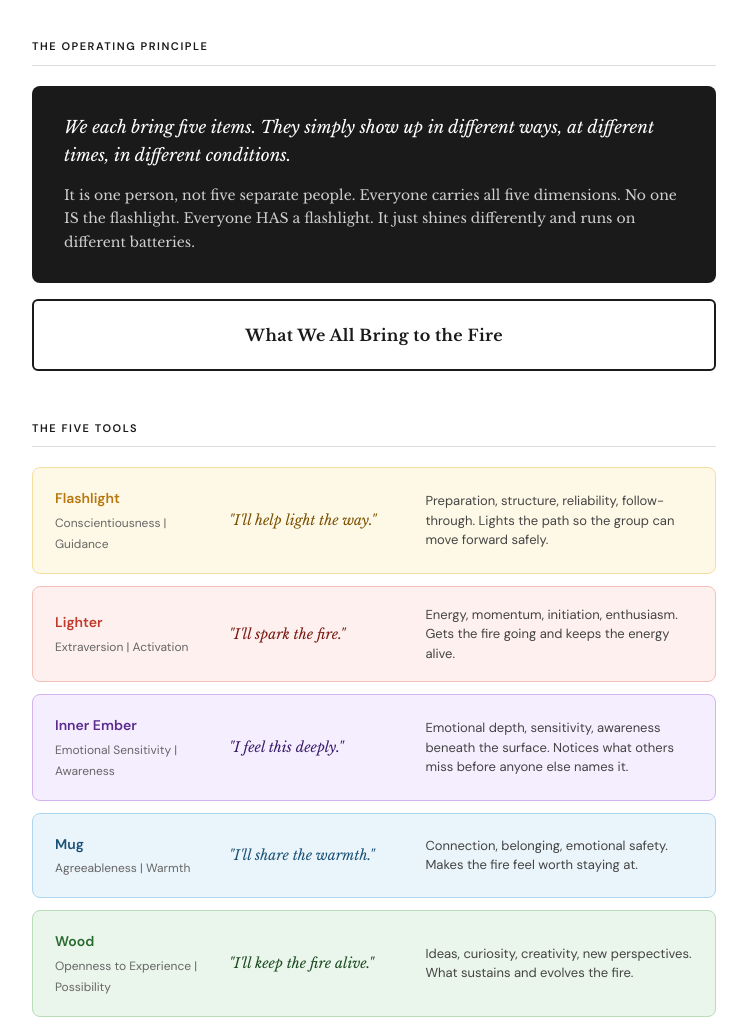
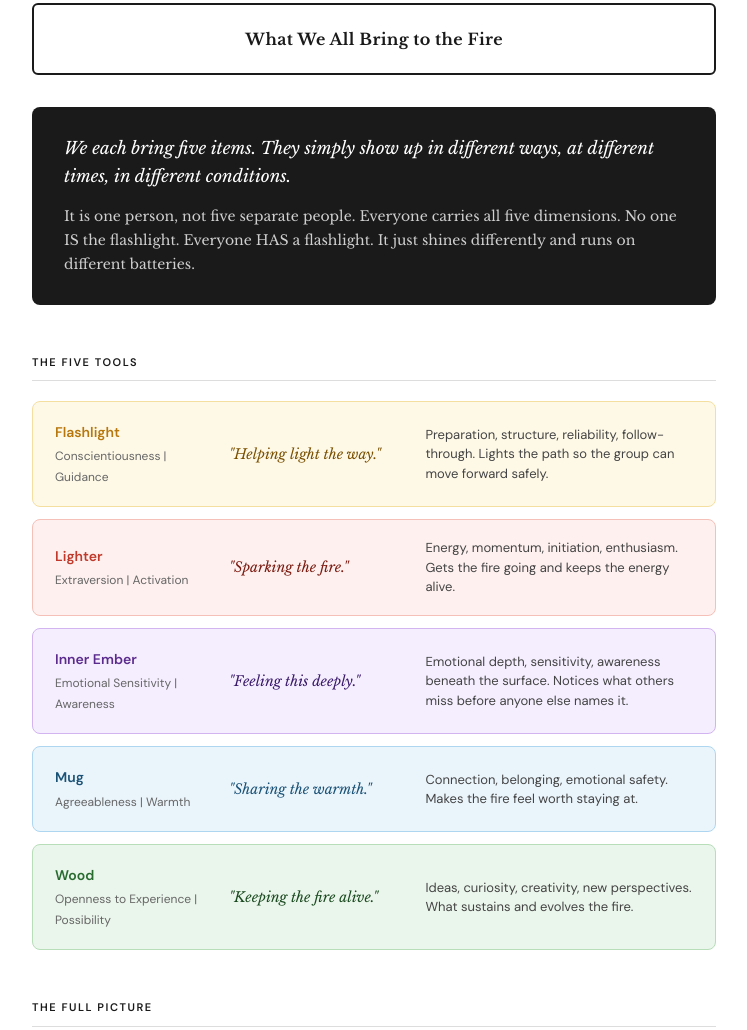
Before and after one commit to EmberPerspectives/EP-Website, a plain HTML site: page index.html in a window 1280 px wide. Shown: the part 628-1658 px from the top of the page, without its empty margins (266-1013 px from the left). Drawn offline with nearby package versions, Linux system fonts and the light colour scheme.

Commit message:
Update index.html
Updated Tool Quotes and Header

```diff
--- a/index.html
+++ b/index.html
@@ -488,15 +488,13 @@
 <p>A symbolic framework that helps people understand what they naturally bring to shared human experiences.</p>
 <p class="question-line">Why does the same fire feel completely different depending on who and what's around it?</p>
 
-<h2>The Operating Principle</h2>
+<div class="bring-statement">
+  <p>What We All Bring to the Fire</p>
+</div>
 
 <div class="core-principle no-break">
   <p>We each bring five items. They simply show up in different ways, at different times, in different conditions.</p>
   <p class="core-principle-sub">It is one person, not five separate people. Everyone carries all five dimensions. No one IS the flashlight. Everyone HAS a flashlight. It just shines differently and runs on different batteries.</p>
-</div>
-
-<div class="bring-statement">
-  <p>What We All Bring to the Fire</p>
 </div>
 
 <h2>The Five Tools</h2>
@@ -507,7 +505,7 @@
       <div class="tool-name">Flashlight</div>
       <div class="tool-dimension">Conscientiousness | Guidance</div>
     </div>
-    <div class="tool-phrase">"I'll help light the way."</div>
+    <div class="tool-phrase">"Helping light the way."</div>
     <div class="tool-description">Preparation, structure, reliability, follow-through. Lights the path so the group can move forward safely.</div>
   </div>
   <div class="tool-row lighter no-break">
@@ -515,7 +513,7 @@
       <div class="tool-name">Lighter</div>
       <div class="tool-dimension">Extraversion | Activation</div>
     </div>
-    <div class="tool-phrase">"I'll spark the fire."</div>
+    <div class="tool-phrase">"Sparking the fire."</div>
     <div class="tool-description">Energy, momentum, initiation, enthusiasm. Gets the fire going and keeps the energy alive.</div>
   </div>
   <div class="tool-row ember no-break">
@@ -523,7 +521,7 @@
       <div class="tool-name">Inner Ember</div>
       <div class="tool-dimension">Emotional Sensitivity | Awareness</div>
     </div>
-    <div class="tool-phrase">"I feel this deeply."</div>
+    <div class="tool-phrase">"Feeling this deeply."</div>
     <div class="tool-description">Emotional depth, sensitivity, awareness beneath the surface. Notices what others miss before anyone else names it.</div>
   </div>
   <div class="tool-row mug no-break">
@@ -531,7 +529,7 @@
       <div class="tool-name">Mug</div>
       <div class="tool-dimension">Agreeableness | Warmth</div>
     </div>
-    <div class="tool-phrase">"I'll share the warmth."</div>
+    <div class="tool-phrase">"Sharing the warmth."</div>
     <div class="tool-description">Connection, belonging, emotional safety. Makes the fire feel worth staying at.</div>
   </div>
   <div class="tool-row wood no-break">
@@ -539,7 +537,7 @@
       <div class="tool-name">Wood</div>
       <div class="tool-dimension">Openness to Experience | Possibility</div>
     </div>
-    <div class="tool-phrase">"I'll keep the fire alive."</div>
+    <div class="tool-phrase">"Keeping the fire alive."</div>
     <div class="tool-description">Ideas, curiosity, creativity, new perspectives. What sustains and evolves the fire.</div>
   </div>
 </div>
```
